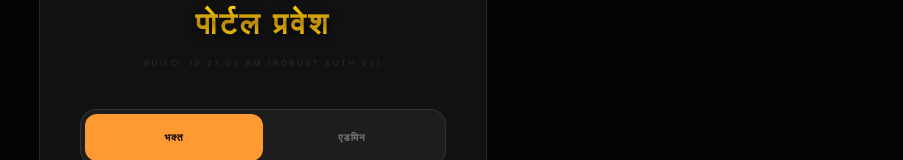
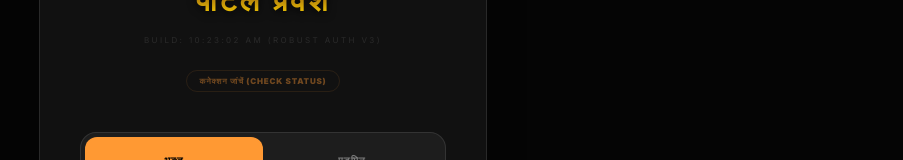
Before and after one commit to shyamchaturvedi/ramnambank, a Next.js app: page /login in a window 1280 px wide. Shown: the part 198-358 px from the top of the page, without its empty margins (377-1280 px from the left). Built offline with nearby package versions, Linux system fonts and the light colour scheme; no server answers.

Commit message:
Debug: Added connection diagnostic button to login page

```diff
--- a/src/app/login/page.tsx
+++ b/src/app/login/page.tsx
@@ -132,6 +132,19 @@ export default function CentralLogin() {
              <div className="w-16 h-16 rounded-2xl bg-saffron mx-auto flex items-center justify-center text-3xl font-bold text-black">ॐ</div>
              <h1 className="text-3xl font-black font-serif gold-text uppercase tracking-widest mt-4">पोर्टल प्रवेश</h1>
              <p className="text-[8px] text-white/10 uppercase tracking-[0.3em]">Build: {new Date().toLocaleTimeString()} (Robust Auth V3)</p>
+
+             <button
+               type="button"
+               onClick={async () => {
+                 const { data, error } = await supabase.from('members').select('id').limit(1);
+                 if (error) alert('कनेक्शन एरर: ' + error.message);
+                 else alert('कनेक्शन सफल! डेटाबेस से संपर्क हो पा रहा है।');
+               }}
+               className="mt-2 text-[8px] font-black text-saffron/40 hover:text-saffron uppercase tracking-widest border border-saffron/10 px-3 py-1 rounded-full transition-all"
+             >
+                कनेक्शन जांचें (Check Status)
+             </button>
+
              {error && (
                 <div className="p-3 bg-red-500/10 border border-red-500/20 rounded-xl text-[10px] text-red-500 font-bold uppercase tracking-widest flex items-center gap-2">
                    <AlertCircle size={14} />
```
